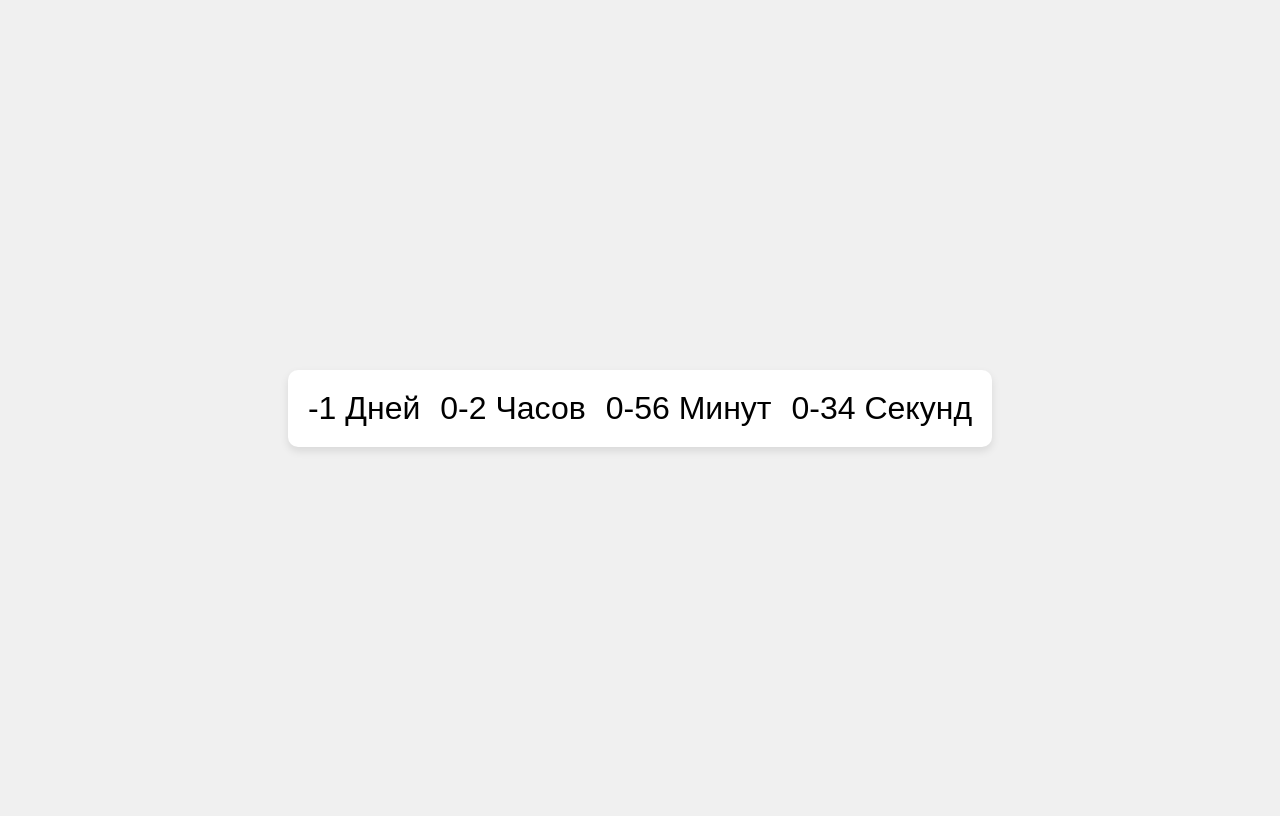
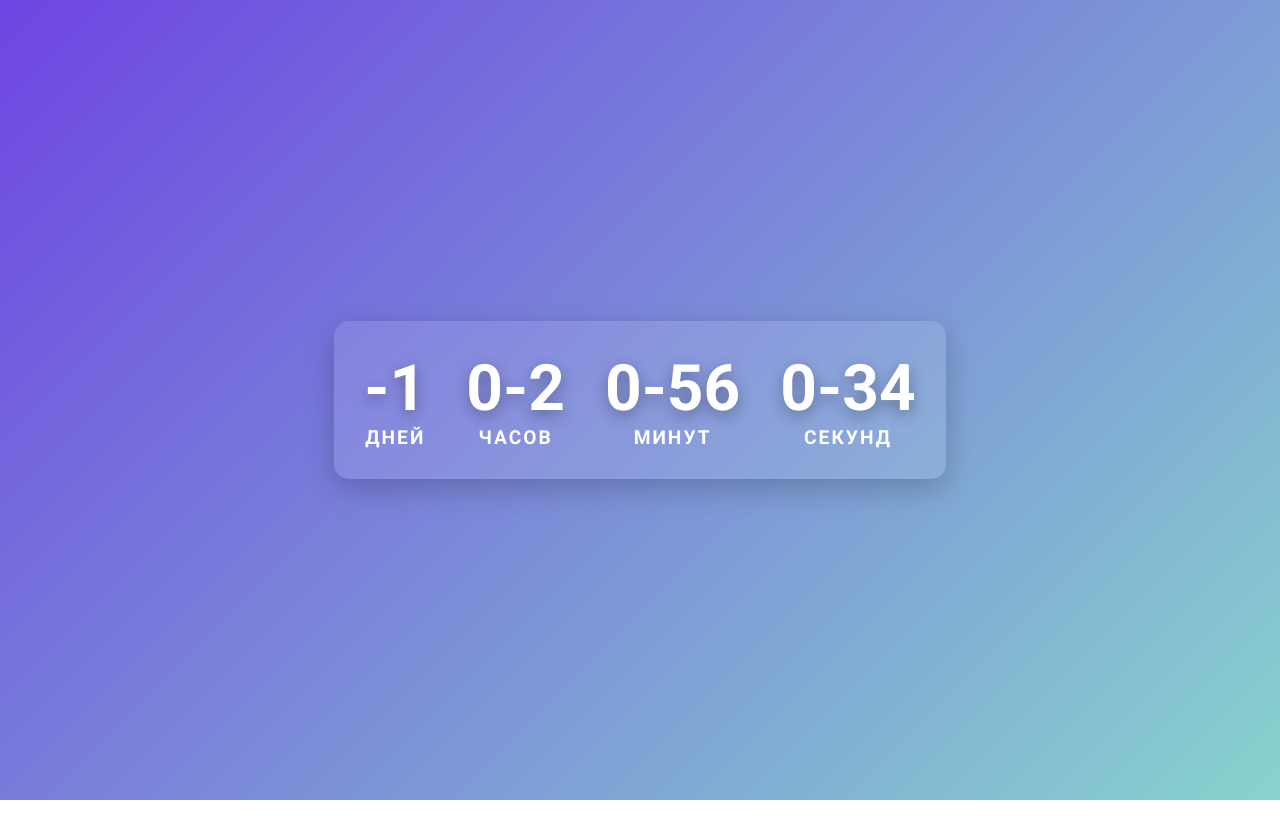
Before and after one commit to nik191220/timer1, a plain HTML site: page index.html in a window 1280 px wide. Drawn offline with Linux system fonts and the light colour scheme.

Commit message:
Update index.html

```diff
--- a/index.html
+++ b/index.html
@@ -4,37 +4,68 @@
     <meta charset="UTF-8">
     <meta name="viewport" content="width=device-width, initial-scale=1.0">
     <title>Таймер отсчета времени</title>
+    <!-- Подключаем Google Font -->
+    <link href="https://fonts.googleapis.com/css2?family=Roboto:wght@300;700&display=swap" rel="stylesheet">
     <style>
         body {
-            font-family: Arial, sans-serif;
+            font-family: 'Roboto', sans-serif;
             display: flex;
             justify-content: center;
             align-items: center;
             height: 100vh;
-            background-color: #f0f0f0;
+            margin: 0;
+            background: linear-gradient(135deg, #6e45e2, #88d3ce);
+            color: white;
         }
         .timer {
             text-align: center;
-            font-size: 2rem;
-            background-color: white;
-            padding: 20px;
-            border-radius: 10px;
-            box-shadow: 0 4px 8px rgba(0, 0, 0, 0.1);
+            font-size: 3rem;
+            background-color: rgba(255, 255, 255, 0.1);
+            padding: 30px;
+            border-radius: 15px;
+            box-shadow: 0 10px 30px rgba(0, 0, 0, 0.2);
             display: flex;
-            gap: 20px; /* Расстояние между элементами */
+            gap: 40px;
         }
         .timer div {
-            margin: 0; /* Убираем отступы, чтобы элементы были в одну строку */
+            display: flex;
+            flex-direction: column;
+            align-items: center;
+            font-weight: bold;
+        }
+        .time-number {
+            font-size: 4rem;
+            font-weight: 700;
+            color: #fff;
+            text-shadow: 0 5px 15px rgba(0, 0, 0, 0.3);
+        }
+        .time-label {
+            font-size: 1.2rem;
+            font-weight: 300;
+            text-transform: uppercase;
+            letter-spacing: 2px;
         }
     </style>
 </head>
 <body>
 
 <div class="timer">
-    <div id="days">00 Дней</div>
-    <div id="hours">00 Часов</div>
-    <div id="minutes">00 Минут</div>
-    <div id="seconds">00 Секунд</div>
+    <div>
+        <div id="days" class="time-number">00</div>
+        <div class="time-label">Дней</div>
+    </div>
+    <div>
+        <div id="hours" class="time-number">00</div>
+        <div class="time-label">Часов</div>
+    </div>
+    <div>
+        <div id="minutes" class="time-number">00</div>
+        <div class="time-label">Минут</div>
+    </div>
+    <div>
+        <div id="seconds" class="time-number">00</div>
+        <div class="time-label">Секунд</div>
+    </div>
 </div>
 
 <script>
@@ -51,11 +82,11 @@
         const minutes = Math.floor((elapsedTime % (1000 * 60 * 60)) / (1000 * 60));
         const seconds = Math.floor((elapsedTime % (1000 * 60)) / 1000);
 
-        // Отображаем время на странице
-        document.getElementById('days').textContent = `${days} Дней`;
-        document.getElementById('hours').textContent = `${hours < 10 ? '0' + hours : hours} Часов`;
-        document.getElementById('minutes').textContent = `${minutes < 10 ? '0' + minutes : minutes} Минут`;
-        document.getElementById('seconds').textContent = `${seconds < 10 ? '0' + seconds : seconds} Секунд`;
+        // Обновляем значения на странице
+        document.getElementById('days').textContent = days;
+        document.getElementById('hours').textContent = hours < 10 ? '0' + hours : hours;
+        document.getElementById('minutes').textContent = minutes < 10 ? '0' + minutes : minutes;
+        document.getElementById('seconds').textContent = seconds < 10 ? '0' + seconds : seconds;
     }
 
     // Обновляем таймер каждую секунду
```
